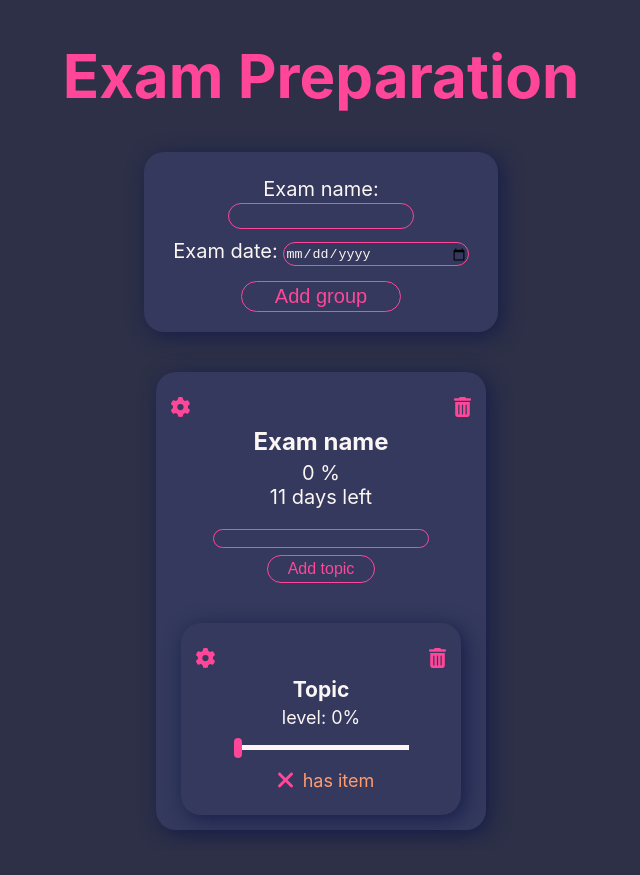
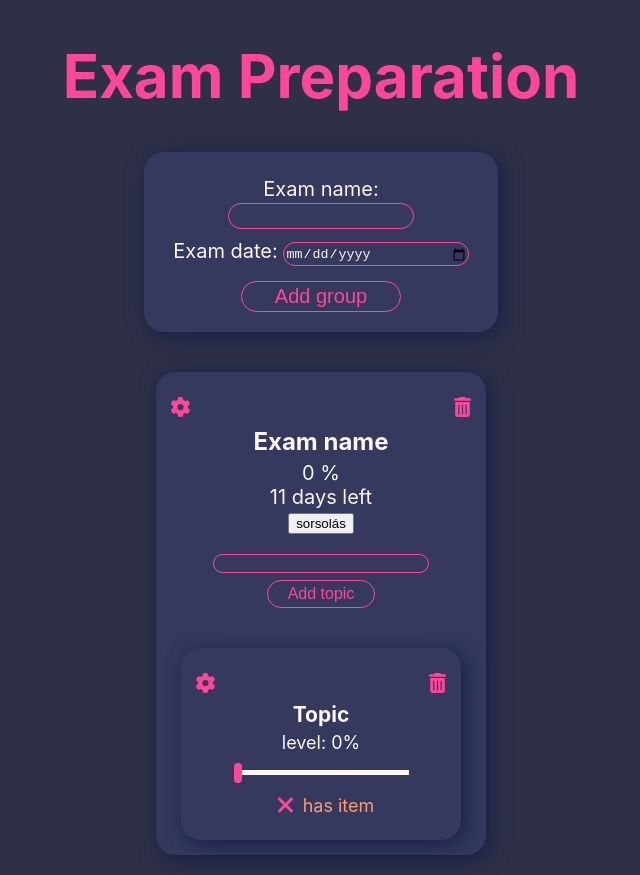
Before and after one commit to cintia-sari/exam-preparation-react, a React (Create React App) app: page / in a window 1280 px wide. Shown: the whole page, without its empty margins (319-959 px from the left). Before the commit the page ends 850 px from the top, so only its background shows below. Built offline with nearby package versions, Linux system fonts and the light colour scheme.

Commit message:
PopUp file css and jsx added

```diff
--- a/src/Components/GroupListItem/GroupListItem.jsx
+++ b/src/Components/GroupListItem/GroupListItem.jsx
@@ -82,6 +82,7 @@ export default function GroupListItem(props ) {
     }
   }
 
+
   const topicGroupjsx = props.topicList.map(topic=>(
     <TopicGroup
         topic={topic}
@@ -92,7 +93,12 @@ export default function GroupListItem(props ) {
         changeTopicName={props.changeTopicName}/>
   ))
 
-
+function selectRandomTopic(){
+ const max= props.topicList.length;
+ const randomNum= Math.floor(Math.random()* max );
+ const randomTitle = props.item.topicList[randomNum] ;
+console.log(randomTitle.name)
+}
 
   return (
     <div className='GroupList-div' key={props.item.groupId}>{props.item.groupSetting ?
@@ -131,6 +137,7 @@ export default function GroupListItem(props ) {
         <div className={ changeClassName()}>
         {settingDayleft()}
         </div>
+        <button onClick={selectRandomTopic}>sorsolás</button>
         <form className='topic-form' key="form" action='.' method='GET' onSubmit={handleAddTopic}>
           <input type="text" value={topicName} onChange={handleTopicNameChange} required/>
           <button type="submit">Add topic</button>
@@ -139,6 +146,7 @@ export default function GroupListItem(props ) {
        <div>{topicGroupjsx}</div>
       </div>
 
+
     }
     </div>
   )
```
Also changed, not shown: src/Components/PopUp/PopUp.css (added), src/Components/PopUp/PopUp.jsx (added).
